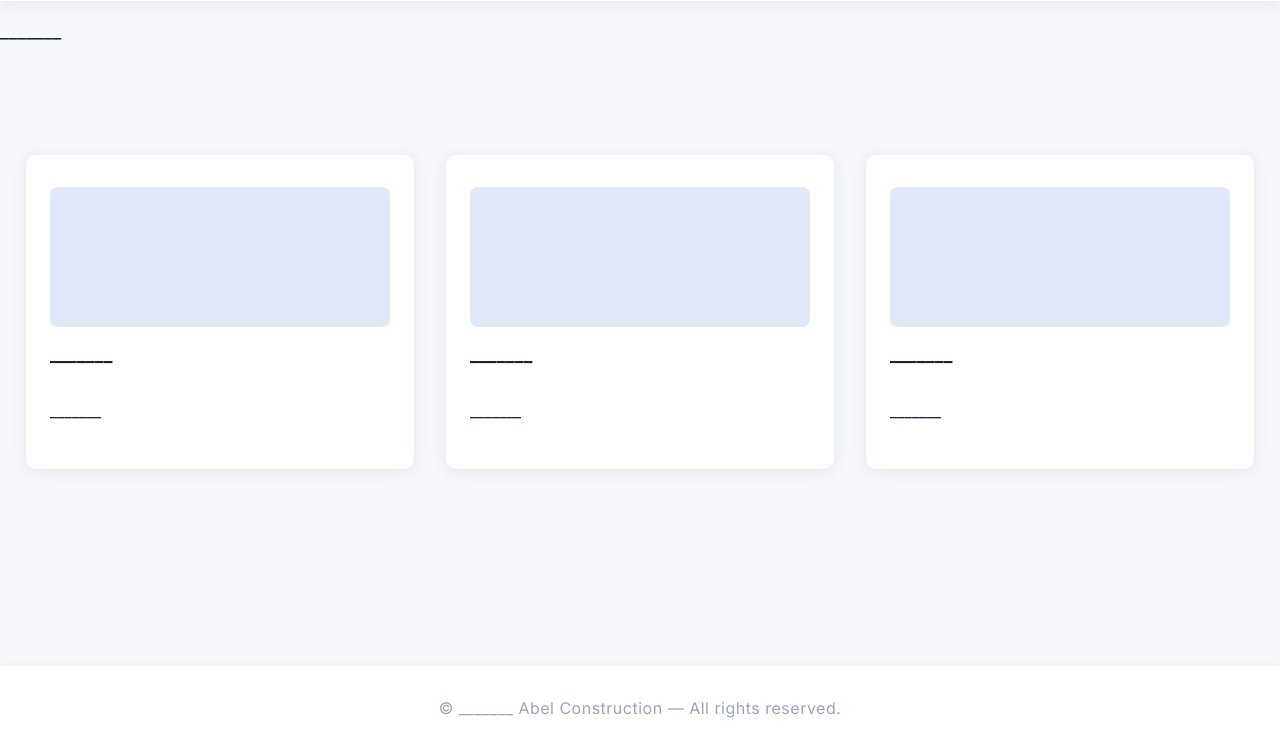
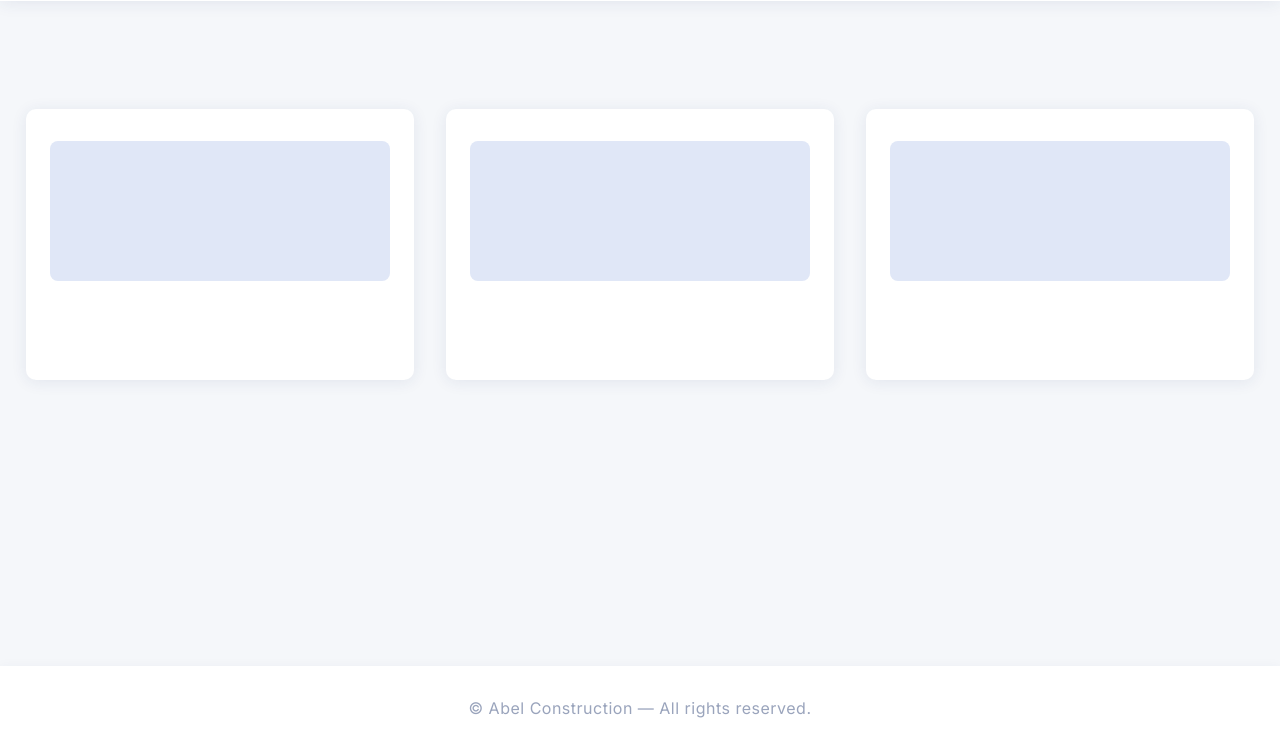
Before and after one commit to Javierjg008/Abel-construction, a plain HTML site: page projects.html in a window 1280 px wide. Shown: the part 63-800 px from the top of the page. Drawn offline with Linux system fonts and the light colour scheme.

Commit message:
Update projects.html

```diff
--- a/projects.html
+++ b/projects.html
@@ -9,7 +9,7 @@
 </head>
 <body>
   <nav class="navbar">
-    <div class="container nav-container">
+    <div class="nav-container">
       <a href="index.html" class="nav-logo">Abel Construction</a>
       <ul class="nav-links">
         <li><a href="index.html">Home</a></li>
@@ -21,38 +21,37 @@
     </div>
   </nav>
   <header class="sub-hero">
-    <div class="container hero-content">
+    <div class="hero-content">
       <h1>Our Projects</h1>
-      <p class="hero-tagline">_______</p>
+      <p class="hero-tagline"></p>
     </div>
   </header>
   <main>
     <section class="section">
-      <div class="container">
       <div class="project-cards">
-          <div class="project-card placeholder-card">
+        <div class="project-card scroll-animate">
           <div class="project-image-placeholder"></div>
-            <h3>_______</h3>
-            <p>_______</p>
+          <h3></h3>
+          <p></p>
         </div>
-          <div class="project-card placeholder-card">
+        <div class="project-card scroll-animate">
           <div class="project-image-placeholder"></div>
-            <h3>_______</h3>
-            <p>_______</p>
+          <h3></h3>
+          <p></p>
         </div>
-          <div class="project-card placeholder-card">
+        <div class="project-card scroll-animate">
           <div class="project-image-placeholder"></div>
-            <h3>_______</h3>
-            <p>_______</p>
-          </div>
+          <h3></h3>
+          <p></p>
         </div>
       </div>
     </section>
   </main>
   <footer>
-    <div class="container footer-content">
-      <span>&copy; _______ Abel Construction — All rights reserved.</span>
+    <div class="footer-content">
+      <span>&copy; Abel Construction — All rights reserved.</span>
     </div>
   </footer>
+  <script src="scroll-animate.js"></script>
 </body>
 </html>
```
Lines whose indentation alone changed are shown as unchanged.
